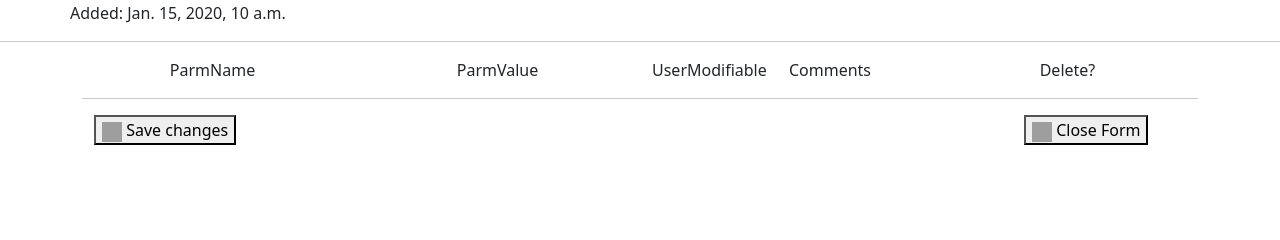
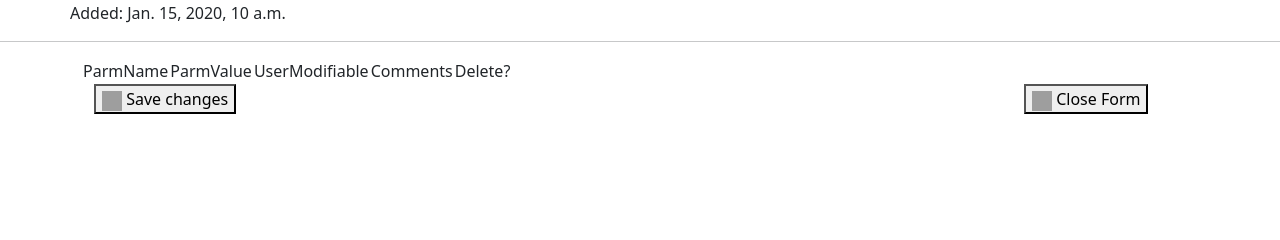
Before and after one commit to calvinc-org-10/WICS-3, a Django app: template cMenu/templates/cParameters.html in a window 1280 px wide. Shown: the part 122-362 px from the top of the page. Run offline with Django 3.2, Linux system fonts and the light colour scheme; the template is opened without the code that fills it: most values are stand-ins (such as "Sample title", 1, 10 or a date in 2020); some libraries are stand-ins or nearby versions; grey boxes are pictures that could not be loaded.

Commit message:
convert cParameters from <ul> to <table>

```diff
--- a/cMenu/templates/cParameters.html
+++ b/cMenu/templates/cParameters.html
@@ -25,62 +25,46 @@
     {{ plist.management_form }}
     <div class="container text-center">
         {% if plist.non_form_errors %}
-        <div class="row">
+        <div>
             {{ plist.non_form_errors }}
         </div>
         <hr>
         {% endif %}
-        <div class="row">
-            <div class="col-3">
-                ParmName
-            </div>
-            <div class="col-3">
-                ParmValue
-            </div>
-            <div class="col-1">
-                UserModifiable
-            </div>
-            <div class="col-2">
-                Comments
-            </div>
-            <div class="col">
-                Delete?
-            </div>
-        </div>
-        <hr>
-    </div>
-    <!-- form main -->
-    <div class="container">
-        <ul id="form_set">
+        <table>
+            <thead>
+                <tr>
+                    <td>ParmName</td>
+                    <td>ParmValue</td>
+                    <td>UserModifiable</td>
+                    <td>Comments</td>
+                    <td>Delete?</td>
+                </tr>
+            </thead>
+            <tbody>
             {% for cprm in plist %}
                 {% if cprm.UserModifiable.value == True or request.user.is_superuser %}
-            <li>
-            <div class="row mx-auto max-width=100%">
-                {% if cprm.errors %} {{ cprm.errors }}<br> {% endif %}
-                <div class="col-3">
-                    {% render_field cprm.ParmName %}
-                </div>
-                <div class="col-3">
-                    {% render_field cprm.ParmValue %}
-                </div>
-                <div class="col-1">
-                    {% render_field cprm.UserModifiable %}
-                </div>
-                <div class="col-3">
-                    {% render_field cprm.Comments %}
-                </div>
-                <div class="col">
+                {% if cprm.errors %}
+                    <tr>
+                    <td colspan=5>{{ cprm.errors }}</td>
+                    </tr>
+                {% endif %}
+                <tr style="border-bottom:solid;">
+                    <td>{% render_field cprm.ParmName %}</td>
+                    <td>{% render_field cprm.ParmValue %}</td>
+                    <td>{% render_field cprm.UserModifiable %}</td>
+                    <td>{% render_field cprm.Comments %}</td>
+                    <td>
                         {% if plist.can_delete %}
                             {{ cprm.DELETE }}
                         {% endif %}
-                </div>
-            </div>
-            </li>
-            <hr>
+                    </td>
+                </tr>
                 {% endif %}
             {% endfor %}
-        </ul>
+            </tbody>
+        </table>
     </div>
+    <!-- form main -->
 
     <!-- form footer -->
     <div class="container">
```
Lines whose indentation alone changed are shown as unchanged.
